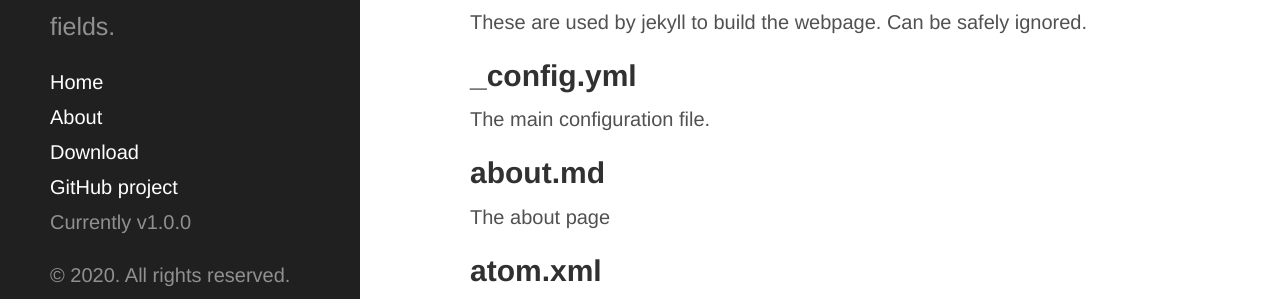
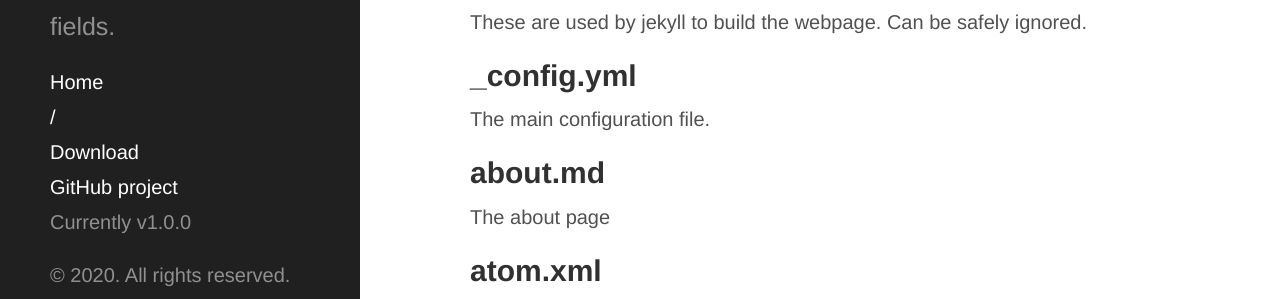
Before and after one commit to tejaswid/wikitm, a Jekyll site: the page built from index.html, in a window 1280 px wide. Shown: the part 570-869 px from the top of the page. Built offline with Jekyll 4.4.1, drawn with Linux system fonts in a browser that asks for light colours; the list of posts is cut into pages by our own code.

Commit message:
Debugging the urls

```diff
--- a/_includes/sidebar.html
+++ b/_includes/sidebar.html
@@ -21,7 +21,7 @@
       {% for node in pages_list %}
         {% if node.title != null %}
           {% if node.layout == "page" %}
-            <a class="sidebar-nav-item{% if page.url == node.url %} active{% endif %}" href="{{ node.url }}">{{ node.title }}</a>
+            <a class="sidebar-nav-item{% if page.url == node.url %} active{% endif %}" href="{{ node.url }}">{{ page.url }}</a>
           {% endif %}
         {% endif %}
       {% endfor %}
```
